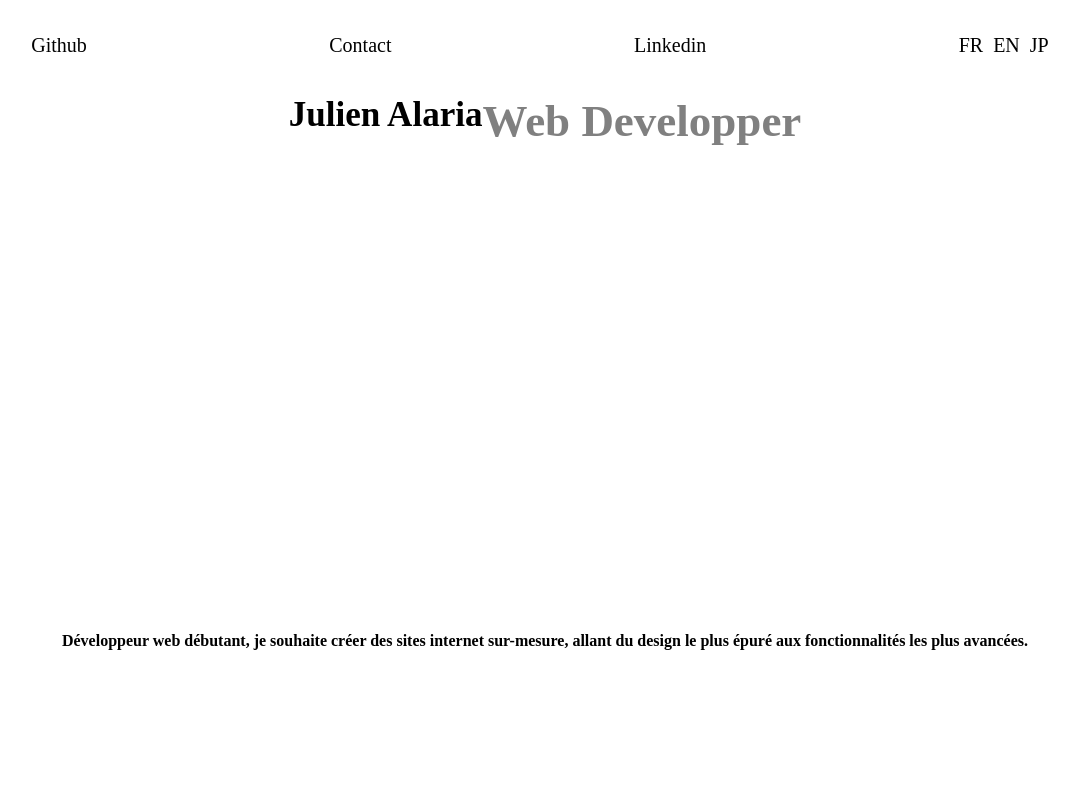
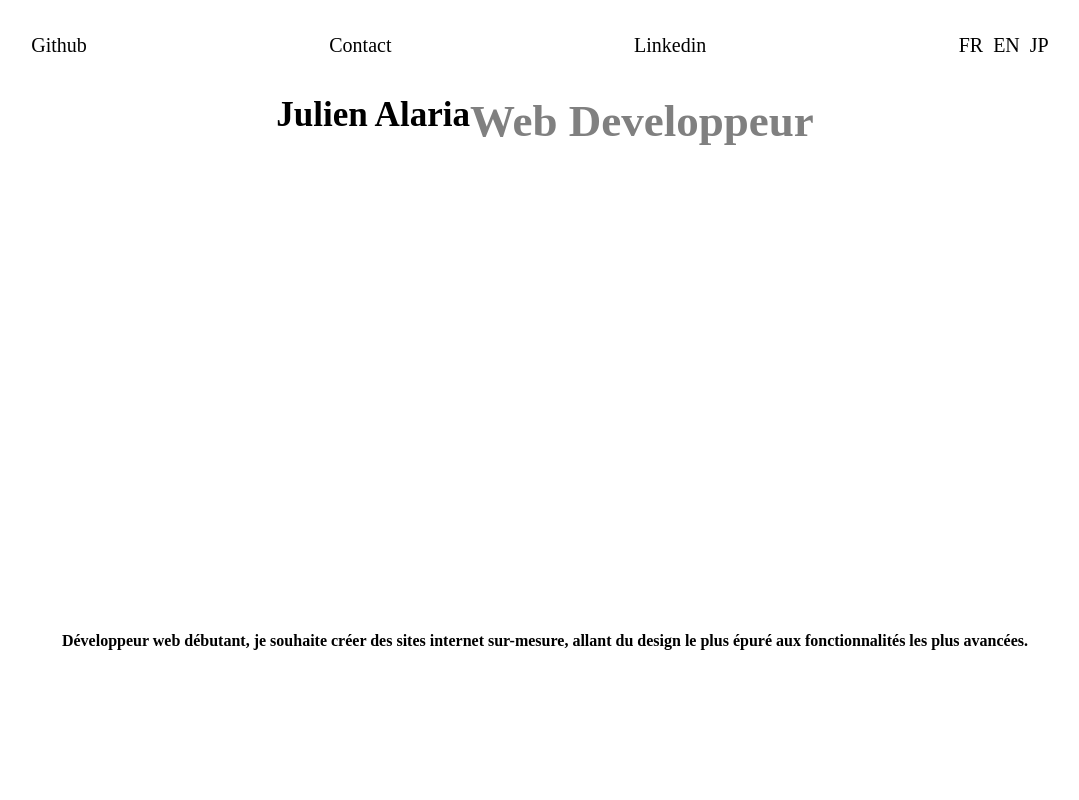
Before and after one commit to julien-alaria/portfolio, a plain HTML site: page index.html in a window 1280 px wide. Shown: the top 800 px of the page, without its empty margins (95-1174 px from the left). Drawn offline with Linux system fonts and the light colour scheme; a web font is replaced by a local one.

Commit message:
Update index.html

```diff
--- a/index.html
+++ b/index.html
@@ -24,7 +24,7 @@
 
         <header>
             <h3>Julien Alaria</h3>
-            <h1>Web Developper</h1>
+            <h1>Web Developpeur</h1>
         </header>
 
         <div class="container_1">
```
